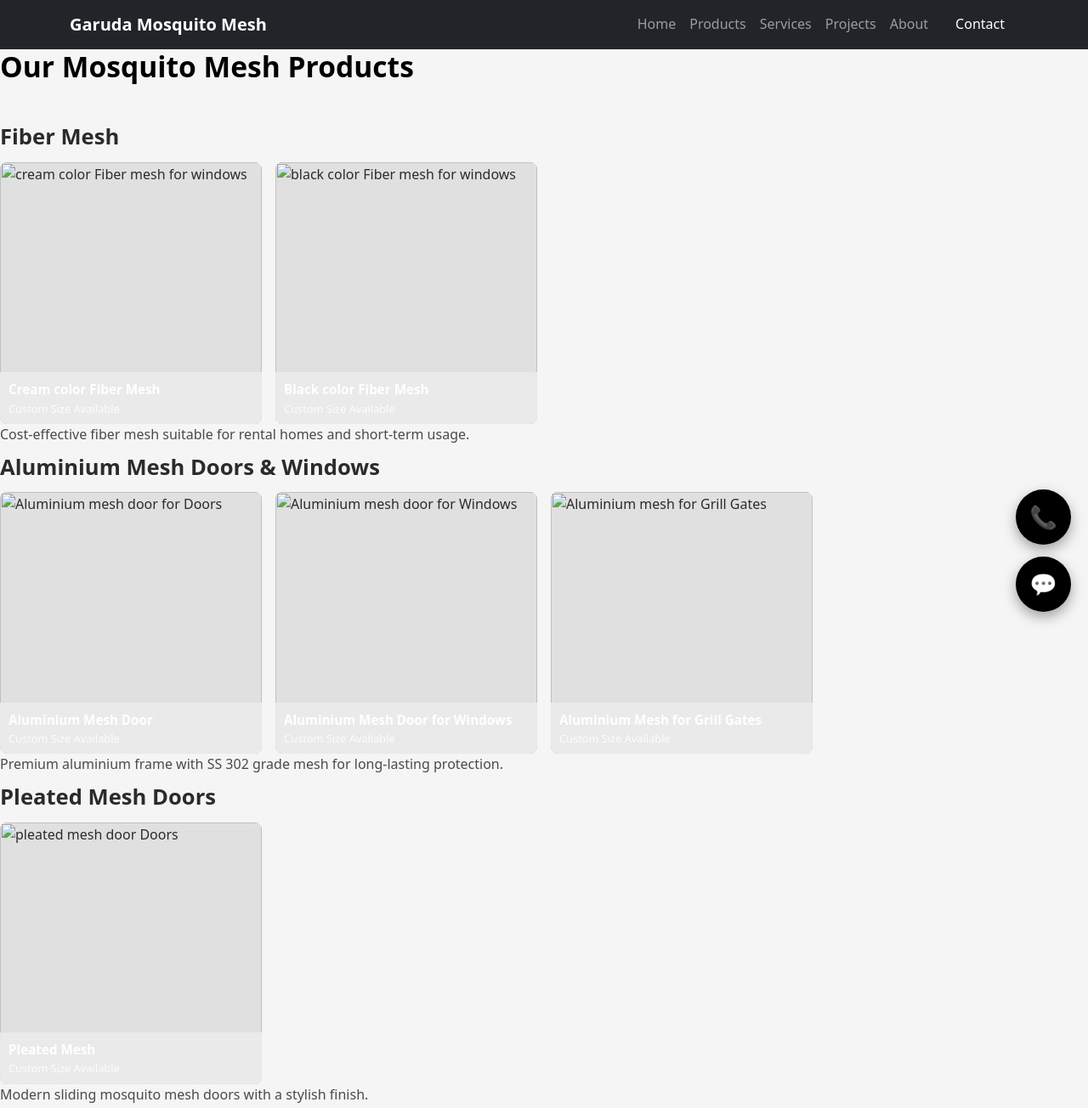
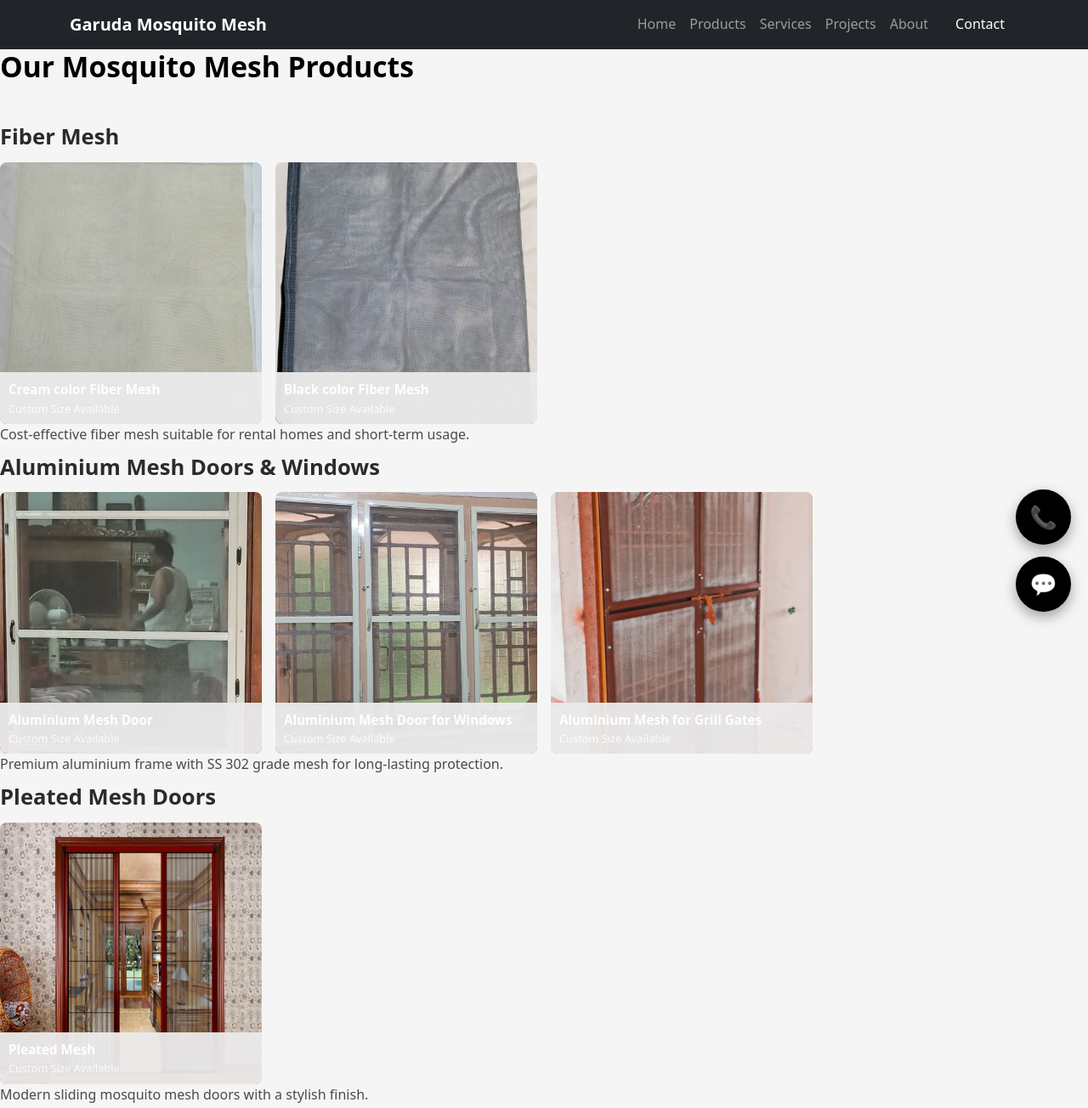
Before and after one commit to Prakash-9642/shop-site-design, a plain HTML site: page products.html in a window 1280 px wide. Shown: the top 1304 px of the page at 85% size. Drawn offline with Linux system fonts and the light colour scheme; the site is published under a folder, as on GitHub Pages, so addresses that start at the root find nothing.

Commit message:
Fix image src attributes in products.html

```diff
--- a/products.html
+++ b/products.html
@@ -76,7 +76,7 @@
 <div class="row g-3 product-gallery">
     <div class="col-6 col-md-4 col-lg-3">
         <div class="product-card image-box" data-bs-toggle="modal" data-bs-target="#imageModal" data-img="/assets/images/products/fiber-mesh/fiber-1.jpg">
-            <img src="/assets/images/products/fiber-mesh/fiber-1.jpg"
+            <img src="assets/images/products/fiber-mesh/fiber-1.jpg"
                 loading="lazy" alt="cream color Fiber mesh for windows">
                 <div class="product-caption">
                     <strong>Cream color Fiber Mesh</strong>
@@ -86,7 +86,7 @@
     </div>
     <div class="col-6 col-md-4 col-lg-3">
         <div class="product-card image-box" data-bs-toggle="modal" data-bs-target="#imageModal" data-img="/assets/images/products/fiber-mesh/fiber-2.jpg">
-                <img src="/assets/images/products/fiber-mesh/fiber-2.jpg"
+                <img src="assets/images/products/fiber-mesh/fiber-2.jpg"
                     loading="lazy" alt="black color Fiber mesh for windows">
                     <div class="product-caption">
                         <strong>Black color Fiber Mesh</strong>
@@ -103,7 +103,7 @@
 <div class="row g-3 product-gallery">
     <div class="col-6 col-md-4 col-lg-3">
         <div class="product-card image-box" data-bs-toggle="modal" data-bs-target="#imageModal" data-img="/assets/images/products/al-md/al-md-1.jpg">
-            <img src="/assets/images/products/al-md/al-md-1.jpg"
+            <img src="assets/images/products/al-md/al-md-1.jpg"
                 loading="lazy" alt="Aluminium mesh door for Doors">
                 <div class="product-caption">
                     <strong>Aluminium Mesh Door</strong>
@@ -113,7 +113,7 @@
     </div>
     <div class="col-6 col-md-4 col-lg-3">
         <div class="product-card image-box" data-bs-toggle="modal" data-bs-target="#imageModal" data-img="/assets/images/products/al-md/al-md-2.jpg">
-            <img src="/assets/images/products/al-md/al-md-2.jpg"
+            <img src="assets/images/products/al-md/al-md-2.jpg"
                 loading="lazy" alt="Aluminium mesh door for Windows">
                 <div class="product-caption">
                     <strong>Aluminium Mesh Door for Windows</strong>
@@ -123,7 +123,7 @@
     </div>
     <div class="col-6 col-md-4 col-lg-3">
         <div class="product-card image-box" data-bs-toggle="modal" data-bs-target="#imageModal" data-img="/assets/images/products/al-md/al-md-3.jpg">
-            <img src="/assets/images/products/al-md/al-md-3.jpg"
+            <img src="assets/images/products/al-md/al-md-3.jpg"
                 loading="lazy" alt="Aluminium mesh for Grill Gates">
                 <div class="product-caption">
                     <strong>Aluminium Mesh for Grill Gates</strong>
@@ -140,7 +140,7 @@
 <div class="row g-3 product-gallery">
     <div class="col-6 col-md-4 col-lg-3">
         <div class="product-card image-box" data-bs-toggle="modal" data-bs-target="#imageModal" data-img="/assets/images/products/pleated-mesh/pleated-mesh-1.jpg">
-            <img src="/assets/images/products/pleated-mesh/pleated-mesh-1.jpg"
+            <img src="assets/images/products/pleated-mesh/pleated-mesh-1.jpg"
                 loading="lazy" alt="pleated mesh door Doors">
                 <div class="product-caption">
                     <strong>Pleated Mesh</strong>
```
